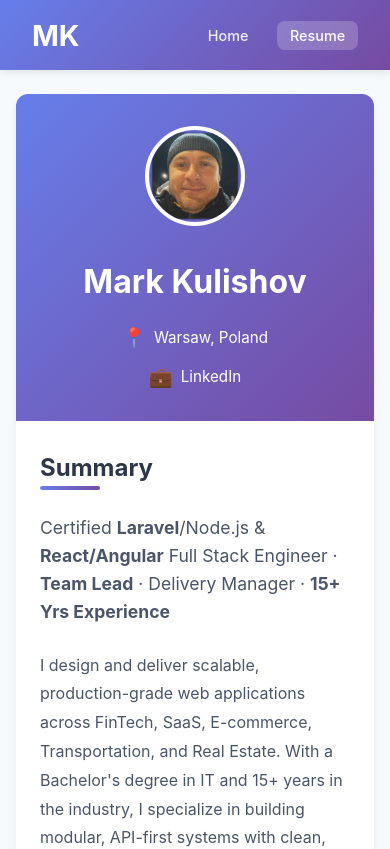
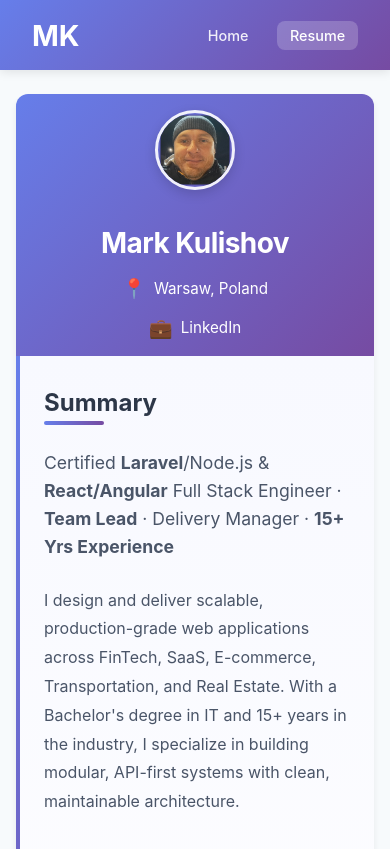
Before and after one commit to MarkKulUa/angular-portfolio, an Angular app in the folder frontend/: page /resume in a window 390 px wide. Shown: the top 849 px of the page. Built offline with nearby package versions, Linux system fonts and the light colour scheme.

Commit message:
feat: resume-summary improvement

```diff
--- a/frontend/src/app/features/resume/components/resume-header/resume-header.scss
+++ b/frontend/src/app/features/resume/components/resume-header/resume-header.scss
@@ -1,7 +1,7 @@
 .resume-header {
   background: linear-gradient(135deg, #667eea 0%, #764ba2 100%);
   color: white;
-  padding: 3rem 2rem;
+  padding: 1rem 2rem;
 }
 
 .header-content {
@@ -21,10 +21,11 @@
 
 .avatar,
 .avatar-img {
-  width: 120px;
-  height: 120px;
+  width: 90px;
+  height: 90px;
   border-radius: 50%;
-  border: 4px solid white;
+  border: 3px solid rgba(255, 255, 255, 0.9);
+  box-shadow: 0 4px 12px rgba(0, 0, 0, 0.15);
 }
 
 .avatar {
@@ -32,7 +33,7 @@
   display: flex;
   align-items: center;
   justify-content: center;
-  font-size: 3rem;
+  font-size: 2.25rem;
   font-weight: 700;
 }
 
@@ -45,9 +46,10 @@
 }
 
 .name {
-  font-size: 2.5rem;
+  font-size: 2rem;
   font-weight: 700;
-  margin: 0 0 1.5rem 0;
+  margin: 0 0 1rem 0;
+  letter-spacing: -0.02em;
 }
 
 .contact-info {
@@ -80,7 +82,7 @@
 
 @media (max-width: 768px) {
   .resume-header {
-    padding: 2rem 1.5rem;
+    padding: 1rem 1.5rem;
   }
 
   .profile-section {
@@ -89,18 +91,17 @@
   }
 
   .name {
-    font-size: 2rem;
+    font-size: 1.75rem;
+  }
+
+  .avatar,
+  .avatar-img {
+    width: 80px;
+    height: 80px;
   }
 
   .avatar {
-    width: 100px;
-    height: 100px;
-    font-size: 2.5rem;
-  }
-
-  .avatar-img {
-    width: 100px;
-    height: 100px;
+    font-size: 2rem;
   }
 
   .contact-info {
--- a/frontend/src/app/features/resume/components/resume-summary/resume-summary.scss
+++ b/frontend/src/app/features/resume/components/resume-summary/resume-summary.scss
@@ -1,6 +1,22 @@
 .resume-summary {
   padding: 3rem 2rem;
-  border-bottom: 1px solid #e2e8f0;
+  background: linear-gradient(to bottom, #f8f9ff 0%, #ffffff 100%);
+  border-left: 4px solid transparent;
+  border-image: linear-gradient(to bottom, #667eea, #764ba2) 1;
+  box-shadow: 0 4px 6px -1px rgba(0, 0, 0, 0.05), 0 2px 4px -1px rgba(0, 0, 0, 0.03);
+  position: relative;
+
+  &::after {
+    content: '';
+    position: absolute;
+    bottom: -8px;
+    right: 20px;
+    width: 120px;
+    height: 8px;
+    background: linear-gradient(90deg, transparent, rgba(102, 126, 234, 0.3));
+    border-radius: 4px;
+    filter: blur(4px);
+  }
 }
 
 .content {
```
